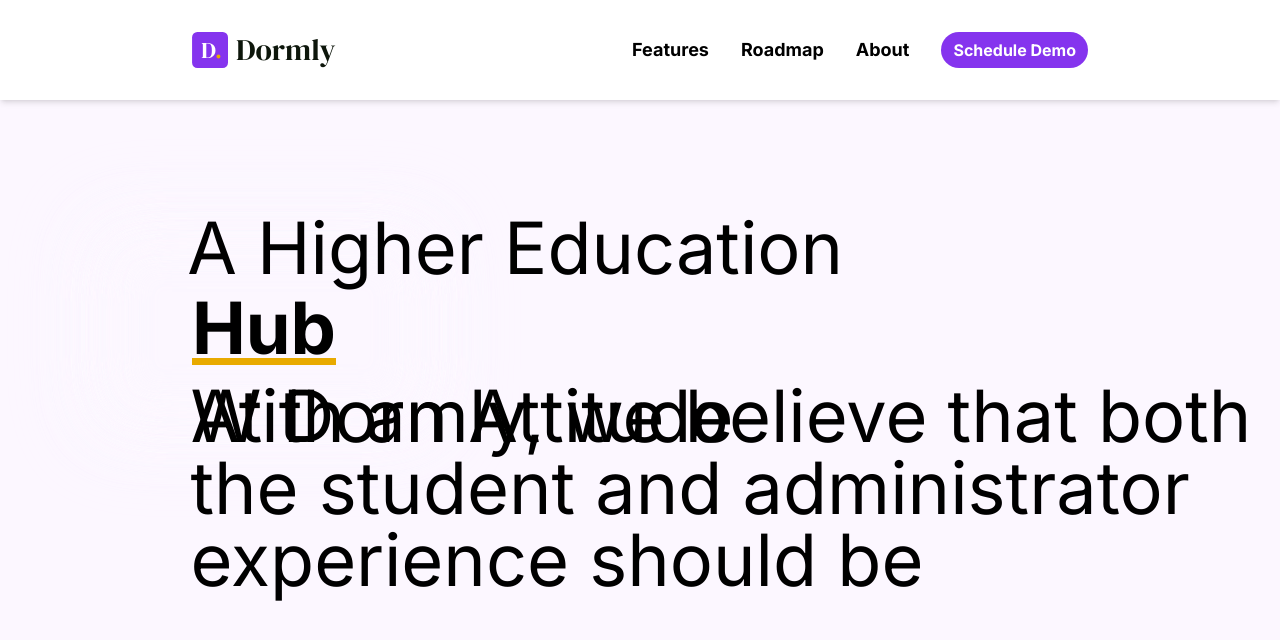
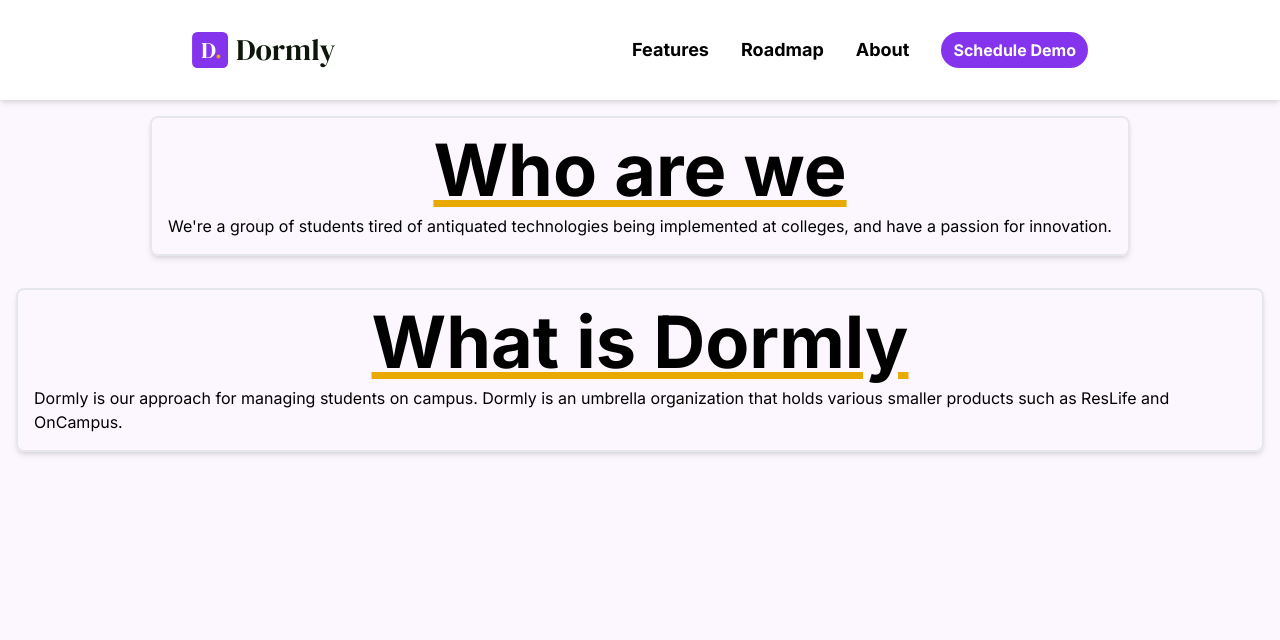
Before and after one commit to Dormly/website, a Next.js app: page /about in a window 1280 px wide. Shown: the top 640 px of the page. Built offline with nearby package versions, Linux system fonts and the light colour scheme.

Commit message:
Added features page and buffed out about page. New components too

```diff
--- a/src/app/about/page.tsx
+++ b/src/app/about/page.tsx
@@ -1,15 +1,18 @@
 import Image from "next/image";
+import TitleContentBox from "../components/TitleContentBox";
+import DescriptionText from "../components/DescriptionText"
 import { dmSerif, geistSans, inter } from "../ui/fonts";
 
 export default function About() {
   return (
     <div className="">
-      <div className={`relative flex ${inter.className}`}>
-
-        <h1 className={`text-7xl absolute z-10 py-[7rem] left-[11.7rem]`}>A Higher Education</h1>
-        <h1 className={`${inter.className} intense-shadow my-48 left-40 bg-magnolia backdrop-blur-3xl backdrop-opacity-80 px-8 font-bold underline decoration-saffron underline-offset-4 text-7xl absolute`}>Hub</h1>
-        <h1 className="text-7xl absolute z-10 py-[17.5rem] left-[11.9rem]">With an Attitude</h1>
-        <h1 className="text-7xl absolute z-10 py-[17.5rem] left-[11.9rem]">At Dormly, we believe that both the student and administrator experience should be</h1>
+      <div className={`relative flex-col justify-center ${inter.className}`}>
+        <TitleContentBox title={"Who are we"} content={
+          <DescriptionText description="We're a group of students tired of antiquated technologies being implemented at colleges, and have a passion for innovation."></DescriptionText>
+        }></TitleContentBox>
+        <TitleContentBox title={"What is Dormly"} content={
+          <DescriptionText description="Dormly is our approach for managing students on campus. Dormly is an umbrella organization that holds various smaller products such as ResLife and OnCampus."></DescriptionText>
+        }></TitleContentBox>
       </div>
     </div>
   );
--- /dev/null
+++ b/src/app/components/DescriptionText.tsx
@@ -0,0 +1,9 @@
+type DescriptionTextType = {
+    description: string;
+};
+
+export default function DescriptionText(props: DescriptionTextType) {
+  return (
+    <p className="mt-2">{props.description}</p>
+  );
+}
--- /dev/null
+++ b/src/app/components/TitleContentBox.tsx
@@ -0,0 +1,20 @@
+import { dmSerif, geistSans, inter } from "../ui/fonts";
+import TitleText from "./TitleText"
+
+type TitleContentBoxPropType = {
+    title: string;
+    content: React.ReactElement;
+};
+
+export default function TitleContentBox(props: TitleContentBoxPropType) {
+  return (
+    <div className="">
+      <div className={`relative flex justify-center ${inter.className}`}>
+        <div className="p-4 border-2 rounded-lg m-4 shadow-md">
+        <TitleText title={props.title}></TitleText>
+          {props.content}
+        </div>
+      </div>
+    </div>
+  );
+}
--- /dev/null
+++ b/src/app/components/TitleText.tsx
@@ -0,0 +1,9 @@
+type TitleTextType = {
+    title: string;
+};
+
+export default function TitleText(props: TitleTextType) {
+  return (
+    <h1 className="text-7xl font-bold underline decoration-saffron underline-offset-4 justify-self-center">{props.title}</h1>
+  );
+}
--- /dev/null
+++ b/src/app/features/page.tsx
@@ -0,0 +1,37 @@
+import Image from "next/image";
+import TitleContentBox from "../components/TitleContentBox";
+import DescriptionText from "../components/DescriptionText"
+import { dmSerif, geistSans, inter } from "../ui/fonts";
+
+export default function About() {
+  return (
+    <div className="">
+      <div className="mt-2 mx-auto max-w-7xl px-6 lg:px-8">
+        <div className="mx-auto max-w-2xl lg:text-center">
+          <h2 className="text-base/7 font-semibold text-indigo-600">Login Easier</h2>
+          <p className="mt-2 text-4xl font-semibold tracking-tight text-pretty text-gray-900 sm:text-5xl lg:text-balance">
+            Sign In Fast, On Your Terms
+          </p>
+          <p className="mt-6 text-lg/8 text-gray-600">
+            Login to our products using your organizations SSO, or any of our commonly supported Oauth intergrations.
+          </p>
+        </div>
+        <div className="mx-auto mt-16 max-w-2xl sm:mt-20 lg:mt-24 lg:max-w-4xl">
+          <dl className="grid max-w-xl grid-cols-1 gap-x-8 gap-y-10 lg:max-w-none lg:grid-cols-2 lg:gap-y-16">
+          < div key="Google SSO" className="relative pl-16">
+                <dt className="text-base/7 font-semibold text-gray-900">
+                  <div className="absolute top-0 left-0 flex size-10 items-center justify-center rounded-lg bg-indigo-600">
+                    {/*
+                    <feature.icon aria-hidden="true" className="size-6 text-white" />
+                    */}
+                  </div>
+                  Google Oauth
+                </dt>
+                <dd className="mt-2 text-base/7 text-gray-600">Enables Google OAuth sign in.</dd>
+              </div>
+          </dl>
+        </div>
+      </div>
+    </div>
+  );
+}
```
